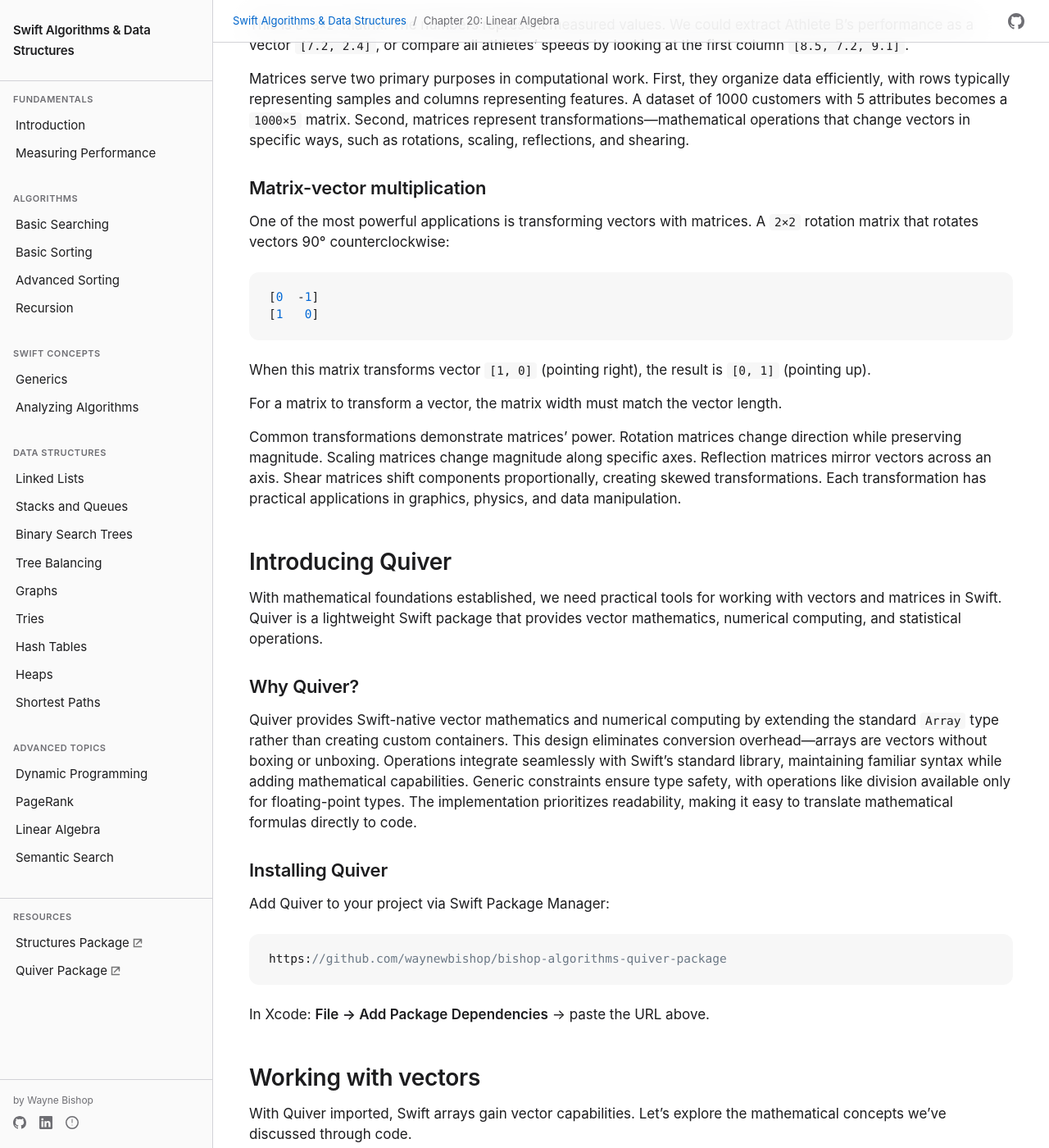
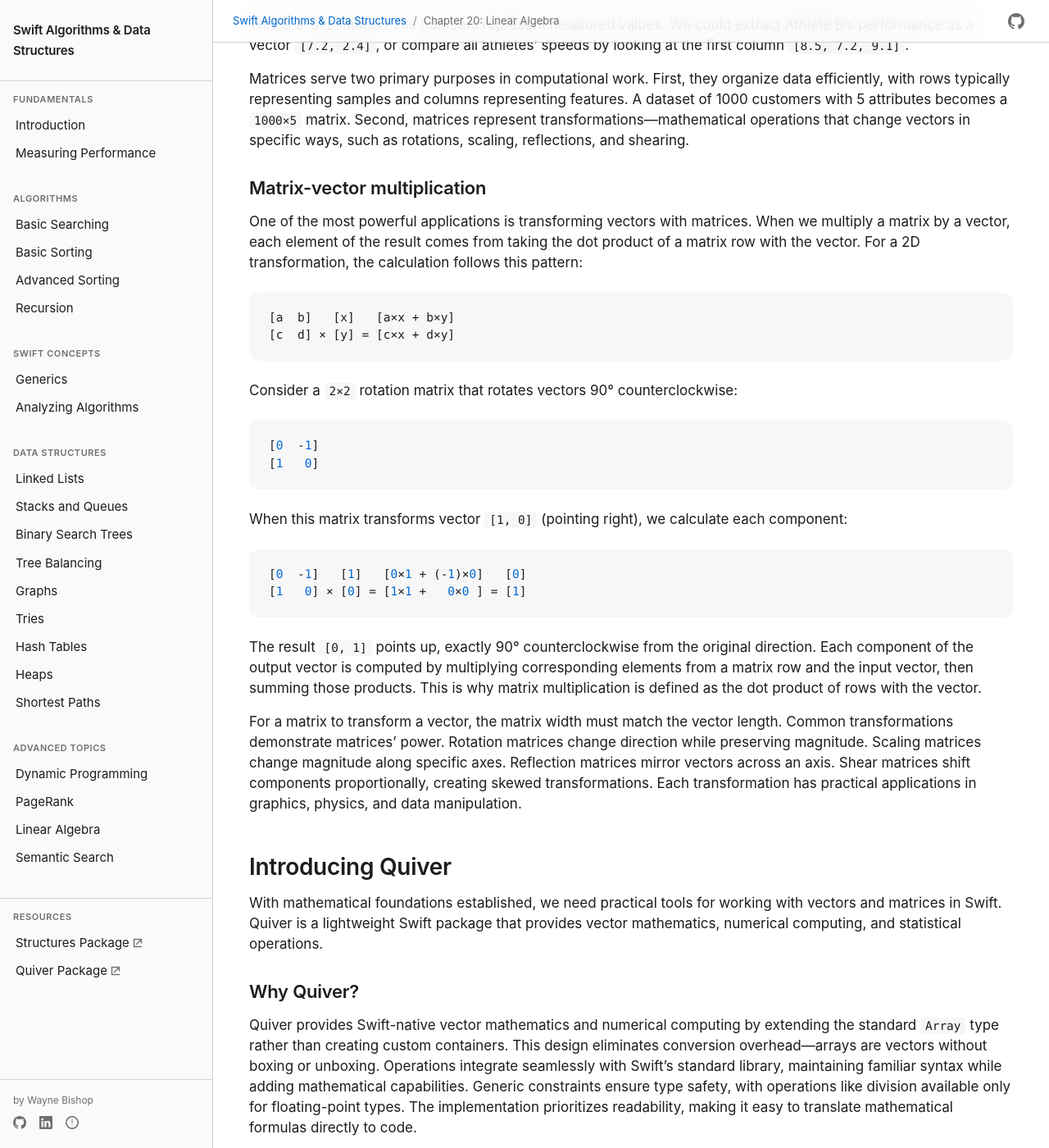
Before and after one commit to waynewbishop/swift-algorithms, a Jekyll site: the page built from 20-linear-algebra.md, in a window 1280 px wide and 1400 px high, scrolled down 3961 px. Shown: the whole window at 82% size. Built offline with Jekyll 4.4.1, drawn with Linux system fonts in a browser that asks for light colours; some of the changed text lies outside the part shown.

Commit message:
Consolidate matrices sections to eliminate redundancy
Reorganized all matrices content into logical flow:

**Conceptual section (## Matrices)**:
- Added complete matrix-vector multiplication math explanation
- Shows dot product pattern and step-by-step calculation
- Explains why transformations work (dot product of rows with vector)
- All theory now in one place under conceptual section

**Code section (## Working with matrices)**:
- Removed redundant intro paragraph about what matrices do
- Removed duplicate "Matrix transformations" subsection
- Removed duplicate "How matrix multiplication..." subsection
- Now focuses purely on Quiver code examples

This eliminates ~30 lines of redundant content and creates clear conceptual → code flow without repetition.

🤖 Generated with [Claude Code](https://claude.com/claude-code)

Co-Authored-By: Claude <noreply@anthropic.com>

````diff
--- a/20-linear-algebra.md
+++ b/20-linear-algebra.md
@@ -109,19 +109,30 @@ Matrices serve two primary purposes in computational work. First, they organize
 
 ### Matrix-vector multiplication
 
-One of the most powerful applications is transforming vectors with matrices. A `2×2` rotation matrix that rotates vectors 90° counterclockwise:
+One of the most powerful applications is transforming vectors with matrices. When we multiply a matrix by a vector, each element of the result comes from taking the dot product of a matrix row with the vector. For a 2D transformation, the calculation follows this pattern:
+
+```
+[a  b]   [x]   [a×x + b×y]
+[c  d] × [y] = [c×x + d×y]
+```
+
+Consider a `2×2` rotation matrix that rotates vectors 90° counterclockwise:
 
 ```
 [0  -1]
 [1   0]
 ```
 
-When this matrix transforms vector `[1, 0]` (pointing right), the result is `[0, 1]` (pointing up).
+When this matrix transforms vector `[1, 0]` (pointing right), we calculate each component:
 
+```
+[0  -1]   [1]   [0×1 + (-1)×0]   [0]
+[1   0] × [0] = [1×1 +   0×0 ] = [1]
+```
 
-For a matrix to transform a vector, the matrix width must match the vector length.
+The result `[0, 1]` points up, exactly 90° counterclockwise from the original direction. Each component of the output vector is computed by multiplying corresponding elements from a matrix row and the input vector, then summing those products. This is why matrix multiplication is defined as the dot product of rows with the vector.
 
-Common transformations demonstrate matrices' power. Rotation matrices change direction while preserving magnitude. Scaling matrices change magnitude along specific axes. Reflection matrices mirror vectors across an axis. Shear matrices shift components proportionally, creating skewed transformations. Each transformation has practical applications in graphics, physics, and data manipulation.
+For a matrix to transform a vector, the matrix width must match the vector length. Common transformations demonstrate matrices' power. Rotation matrices change direction while preserving magnitude. Scaling matrices change magnitude along specific axes. Reflection matrices mirror vectors across an axis. Shear matrices shift components proportionally, creating skewed transformations. Each transformation has practical applications in graphics, physics, and data manipulation.
 
 
 ## Introducing Quiver
@@ -274,7 +285,7 @@ The `.averaged()` method validates that all vectors have the same dimensionality
 
 ## Working with matrices
 
-Matrices represent rectangular grids of numbers that appear throughout computing. In computer graphics, transformation matrices rotate, scale, and translate objects in 3D space. In data science, matrices organize datasets where rows represent observations and columns represent features. Linear algebra operations on these matrices enable image processing and recommendation systems.
+With the mathematical foundations of matrices established, let's see how to work with them using Quiver.
 
 ```swift
 // Create and manipulate matrices for transformations and data organization
@@ -293,29 +304,7 @@ let identity = [Double].identity(3)
 //  [0.0, 0.0, 1.0]]
 ```
 
-### Matrix transformations
-
-Matrix transformations apply geometric operations to vectors by multiplying the matrix with the vector. In game development, transformation matrices move characters through scenes, rotate camera views, and apply physics forces. In computer graphics, rotation matrices orient 3D models, while scaling matrices resize objects without distortion.
-
-In robotics, transformation matrices convert sensor readings from one coordinate frame to another, enabling path planning and obstacle avoidance. The multiplication `matrix × vector` produces a new vector by taking dot products of matrix rows with the vector. A rotation matrix preserves vector length while changing direction. A scaling matrix multiplies each vector component by a scale factor, growing or shrinking without rotating.
-
-### How matrix multiplication transforms vectors
-
-When we multiply a matrix by a vector, each element of the result comes from taking the dot product of a matrix row with the vector. For a 2D transformation, the calculation follows this pattern:
-
-```
-[a  b]   [x]   [a×x + b×y]
-[c  d] × [y] = [c×x + d×y]
-```
-
-For example, rotating the vector `[1, 0]` (pointing right) by 90° counterclockwise using a rotation matrix:
-
-```
-[0  -1]   [1]   [0×1 + (-1)×0]   [0]
-[1   0] × [0] = [1×1 +   0×0 ] = [1]
-```
-
-The result `[0, 1]` points up, exactly 90° counterclockwise from the original direction. Each component of the output vector is computed by multiplying corresponding elements from a matrix row and the input vector, then summing those products. This is why matrix multiplication is defined as the dot product of rows with the vector.
+Applying transformations to vectors uses the `.transform()` method:
 
 ```swift
 // Transform vectors using matrix operations
````
